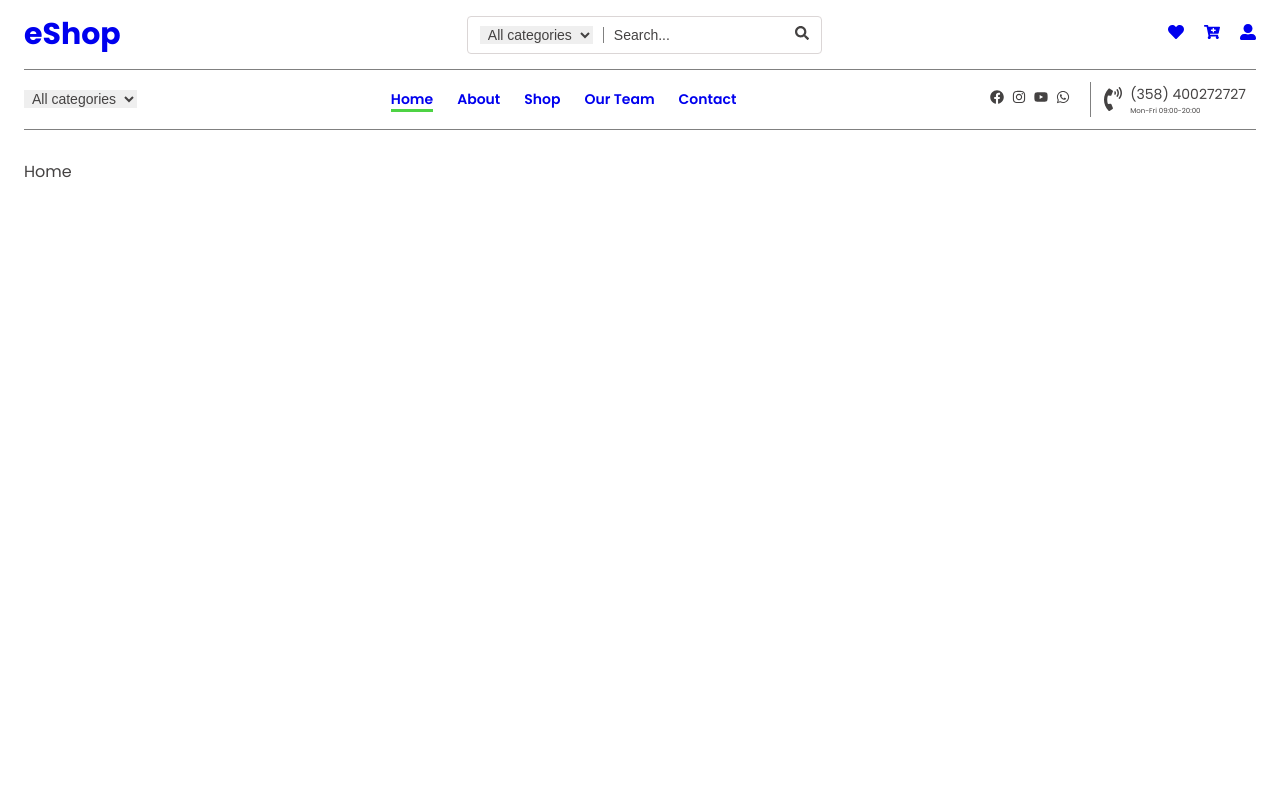
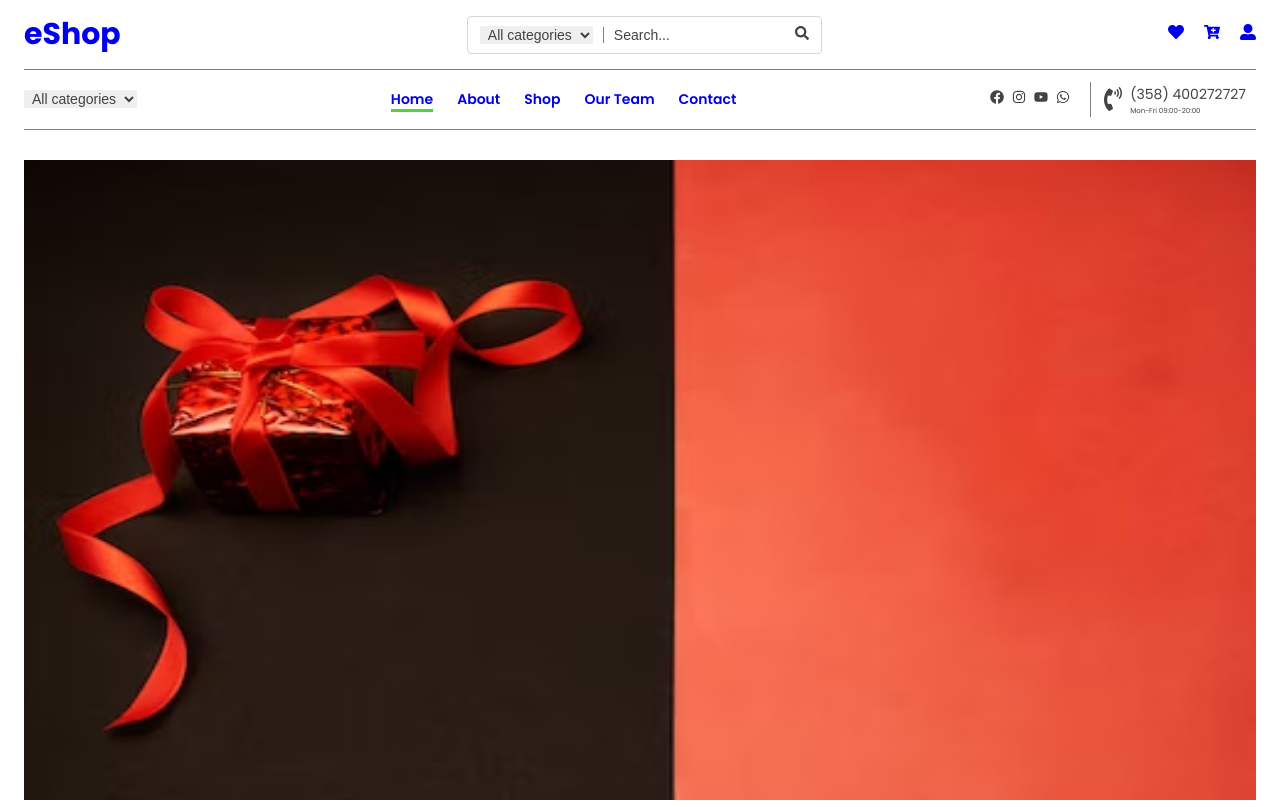
Before and after one commit to sagar-aryal/eshop-mern, a React (Create React App) app in the folder client/: page / in a window 1280 px wide. Built offline with nearby package versions, Linux system fonts and the light colour scheme.

Commit message:
herobanner image added

```diff
--- a/client/package.json
+++ b/client/package.json
@@ -11,7 +11,9 @@
     "react-icons": "^4.7.1",
     "react-router-dom": "^6.4.4",
     "react-scripts": "5.0.1",
+    "react-slick": "^0.29.0",
     "react-toastify": "^9.1.1",
+    "slick-carousel": "^1.8.1",
     "web-vitals": "^2.1.4"
   },
   "scripts": {
--- /dev/null
+++ b/client/src/components/herobanner/HeroBanner.jsx
@@ -0,0 +1,11 @@
+import herobanner from "../../images/herobanner.avif";
+
+const HeroBanner = () => {
+  return (
+    <div className="herobanner">
+      <img src={herobanner} alt="herobanner" />
+    </div>
+  );
+};
+
+export default HeroBanner;
--- a/client/src/index.css
+++ b/client/src/index.css
@@ -41,7 +41,7 @@ img {
   border-bottom: 3px solid rgb(78, 211, 68);
 }
 
-/* Header Section CSS */
+/* Header Section */
 .header {
   margin-bottom: 30px;
 }
@@ -147,6 +147,24 @@ nav ul li {
   font-size: 7px;
 }
 
+/* Home Page Section */
+
+.herobanner {
+  width: 100%;
+  height: 80vh;
+}
+
+.herobanner img {
+  width: 100%;
+  height: 100%;
+}
+
+.slick-slide img {
+  margin: auto;
+  width: 50%;
+  height: 50%;
+}
+
 /* Login and Register Form */
 
 .form-container {
@@ -202,7 +220,7 @@ nav ul li {
 }
 
 .form-content form button {
-  background: rgb(7, 79, 213);
+  background: rgb(51, 89, 159);
   border-radius: 5px;
   cursor: pointer;
   border: none;
@@ -212,7 +230,7 @@ nav ul li {
 }
 
 .form-content form button:hover {
-  background: rgba(7, 79, 213, 0.7);
+  background: rgba(51, 89, 159, 0.7);
 }
 .form-content form .form-link {
   font-size: 14px;
--- a/client/src/pages/home/Home.jsx
+++ b/client/src/pages/home/Home.jsx
@@ -1,5 +1,11 @@
+import HeroBanner from "../../components/herobanner/HeroBanner";
+
 const Home = () => {
-  return <div>Home</div>;
+  return (
+    <div>
+      <HeroBanner />
+    </div>
+  );
 };
 
 export default Home;
```
Also changed, not shown: client/src/components/carousel/Carousel.jsx (added, +45 -0 lines), client/src/images/herobanner.avif (added), 1 other file (tests, documents, lock files or other folders).
